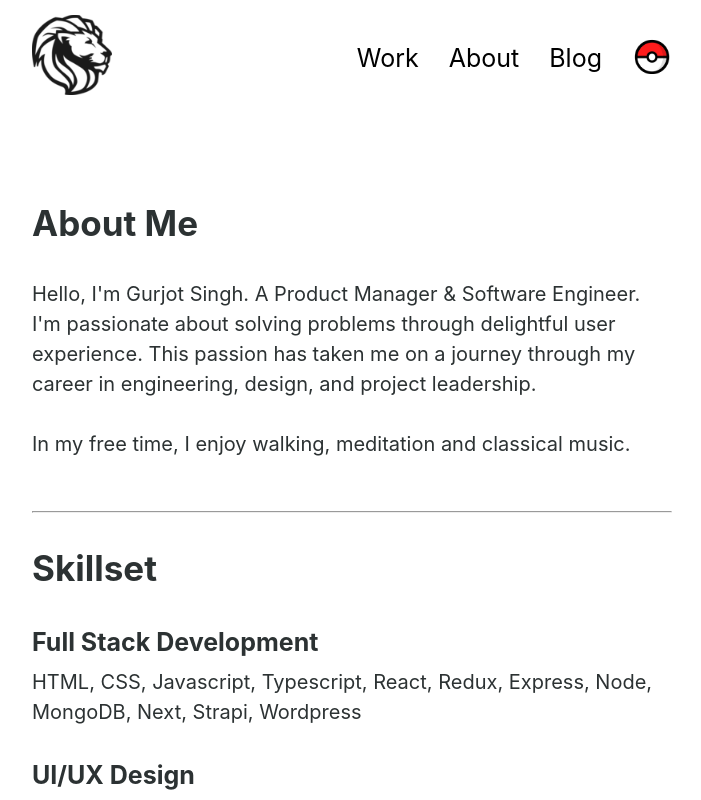
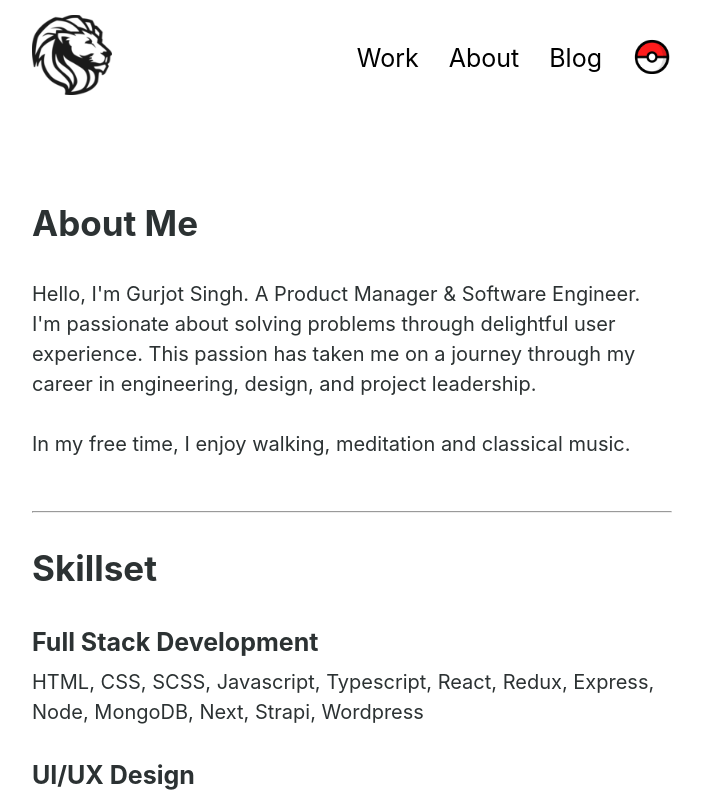
Before and after one commit to gurjotsinghdev/gurjotsinghdev, a Next.js app: page /about in a window 1280 px wide. Shown: the top 800 px of the page, without its empty margins (288-989 px from the left). Built offline with nearby package versions, Linux system fonts and the light colour scheme.

Commit message:
skillset fix

```diff
--- a/components/aboutMe.js
+++ b/components/aboutMe.js
@@ -20,7 +20,7 @@ export default function AboutMe ( ) {
                     Skillset
                 </h2>
                 <h3>Full Stack Development </h3>
-                <p>HTML, CSS, Javascript, Typescript, React, Redux, Express, Node, MongoDB, Next, Strapi, Wordpress</p>
+                <p>HTML, CSS, SCSS, Javascript, Typescript, React, Redux, Express, Node, MongoDB, Next, Strapi, Wordpress</p>
                 <h3>UI/UX Design</h3>
                 <p>Branding, UI Kits, Design Systems, Userflow, Wireframes</p>
                 <h3>Site Reliability Engineering</h3>
```
